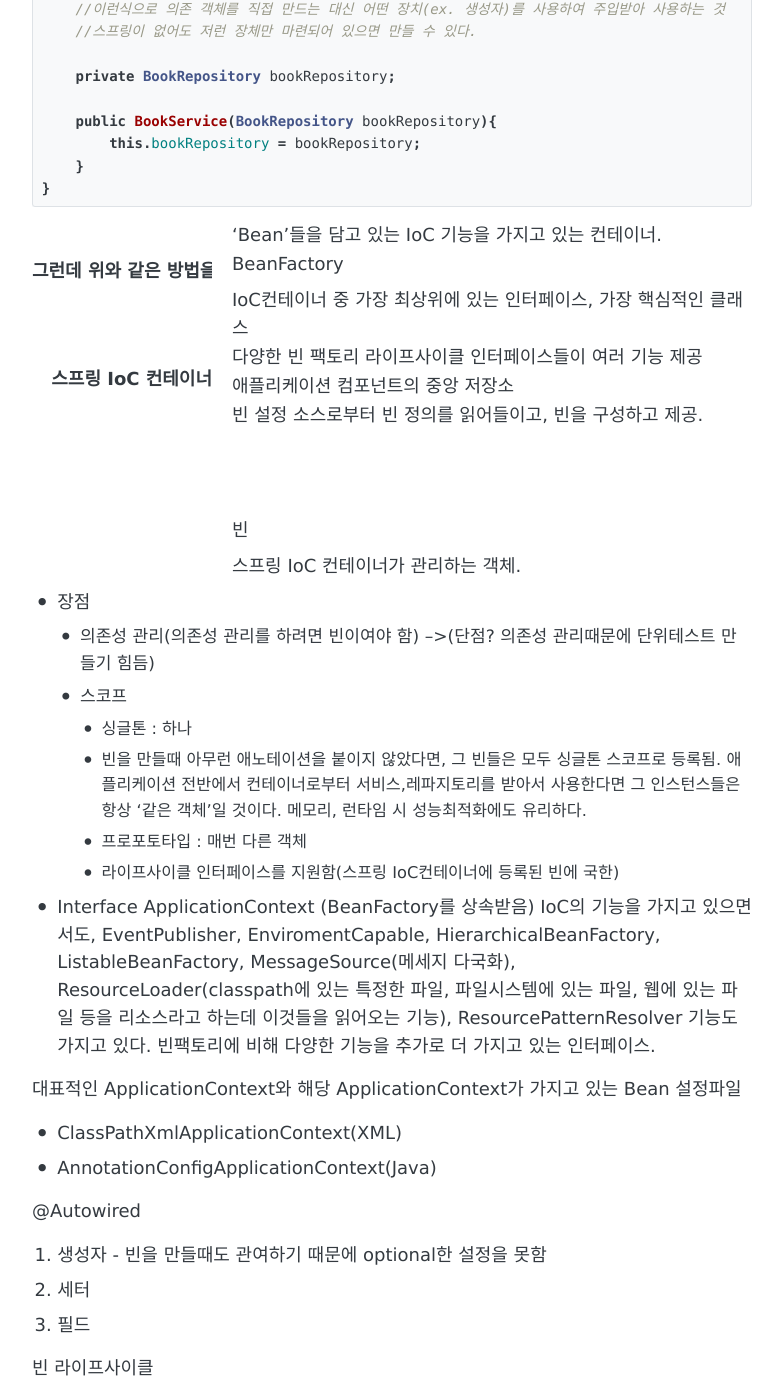
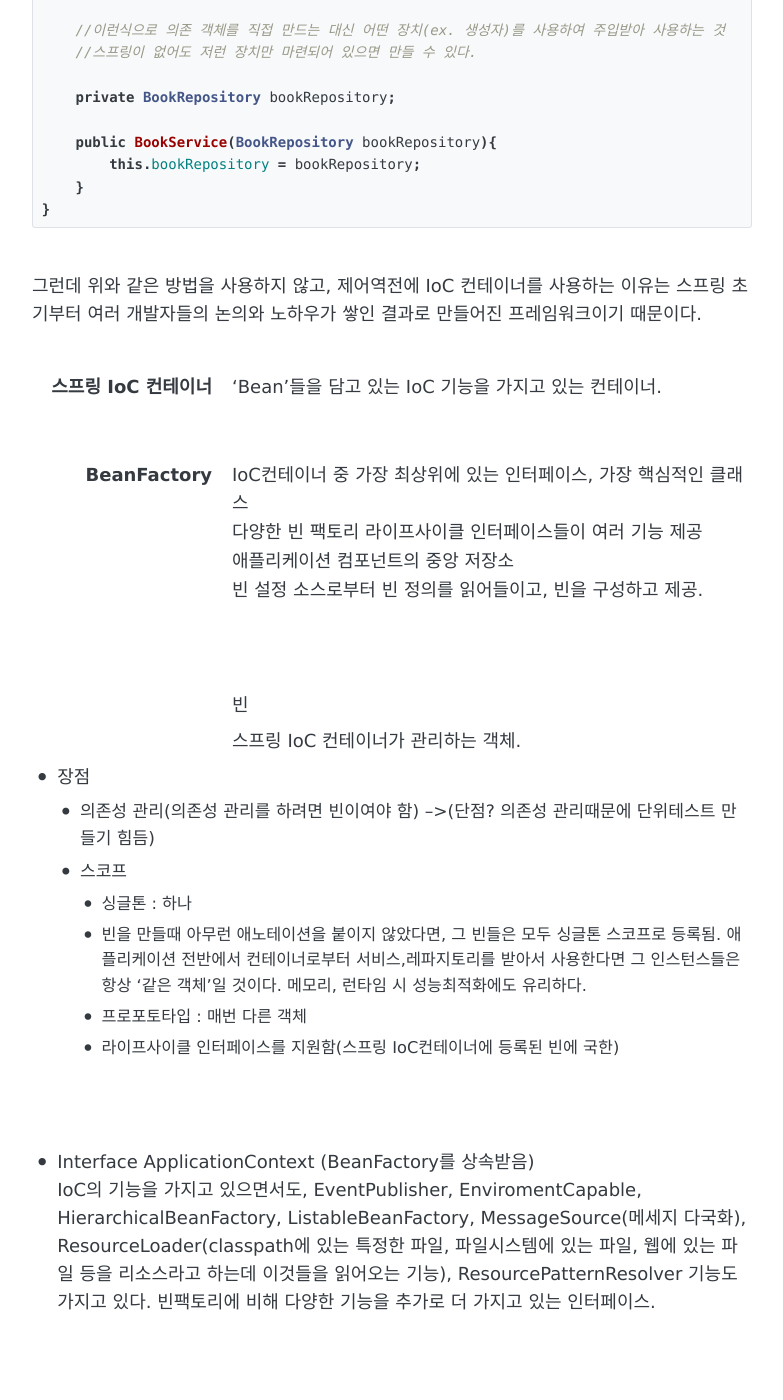
Before and after one commit to ellie1027/hb_9, a Jekyll site: the page built from _posts/2020-10-14-springcore.md, in a window 1280 px wide and 1400 px high, scrolled down 816 px. Shown: the whole window, without its empty margins (248-1031 px from the left). Built offline with Jekyll 4.4.1, drawn with Linux system fonts in a browser that asks for light colours; our own code applies the rules of GitHub Pages for plain Markdown files; comment, search, counter and statistics services are not loaded; some of the changed text lies outside the part shown.

Commit message:
포스트 업데이트

````diff
--- a/_posts/2020-10-14-springcore.md
+++ b/_posts/2020-10-14-springcore.md
@@ -26,7 +26,7 @@ class BookService {
     BookService bookService = new BookService(bookRepository);
 
     //이런식으로 의존 객체를 직접 만드는 대신 어떤 장치(ex. 생성자)를 사용하여 주입받아 사용하는 것
-    //스프링이 없어도 저런 장체만 마련되어 있으면 만들 수 있다.
+    //스프링이 없어도 저런 장치만 마련되어 있으면 만들 수 있다.
 
     private BookRepository bookRepository;
 
@@ -36,12 +36,15 @@ class BookService {
 }
 ```
 <br>
-그런데 위와 같은 방법을 사용하지 않고, IoC 컨테이너를 사용하는 이유는 스프링 초기부터 여러 개발자들의 논의와 노하우가 쌓인 결과로 만들어진 프레임워크이기 때문이다.
+그런데 위와 같은 방법을 사용하지 않고, 제어역전에 IoC 컨테이너를 사용하는 이유는 스프링 초기부터 여러 개발자들의 논의와 노하우가 쌓인 결과로 만들어진 프레임워크이기 때문이다.
 <br>
 <br>
+
 스프링 IoC 컨테이너
 : 'Bean'들을 담고 있는 IoC 기능을 가지고 있는 컨테이너.
+
 <br>
+
 BeanFactory
 : IoC컨테이너 중 가장 최상위에 있는 인터페이스, 가장 핵심적인 클래스<br>
   다양한 빈 팩토리 라이프사이클 인터페이스들이 여러 기능 제공<br>
@@ -62,10 +65,16 @@ BeanFactory
     * 라이프사이클 인터페이스를 지원함(스프링 IoC컨테이너에 등록된 빈에 국한)
 
 
-- Interface ApplicationContext (BeanFactory를 상속받음)
+<br>
+<br>
+
+- Interface ApplicationContext (BeanFactory를 상속받음)<br>
 IoC의 기능을 가지고 있으면서도, EventPublisher, EnviromentCapable, HierarchicalBeanFactory, ListableBeanFactory, MessageSource(메세지 다국화),
 ResourceLoader(classpath에 있는 특정한 파일, 파일시스템에 있는 파일, 웹에 있는 파일 등을 리소스라고 하는데 이것들을 읽어오는 기능), ResourcePatternResolver 기능도 가지고 있다.
 빈팩토리에 비해 다양한 기능을 추가로 더 가지고 있는 인터페이스.
+
+<br>
+<br>
 
 대표적인 ApplicationContext와 해당 ApplicationContext가 가지고 있는 Bean 설정파일
 - ClassPathXmlApplicationContext(XML)
````
Also changed, not shown: other parts of _posts/2020-10-14-springcore.md (+3 -3 lines), _posts/2020-11-09-security02.md (+6 -1 lines).
